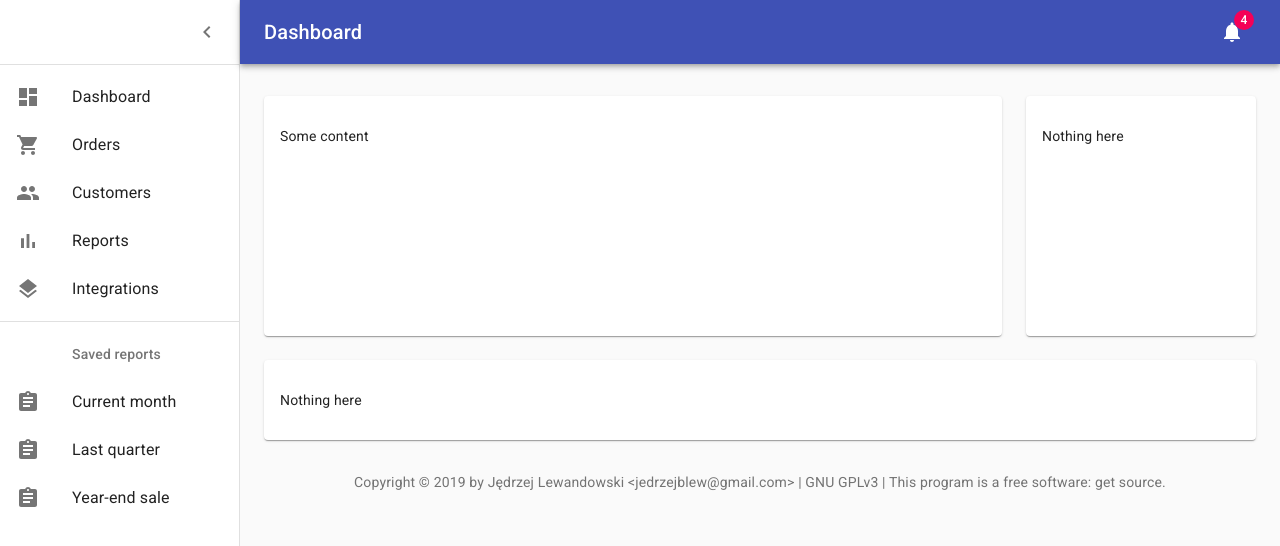
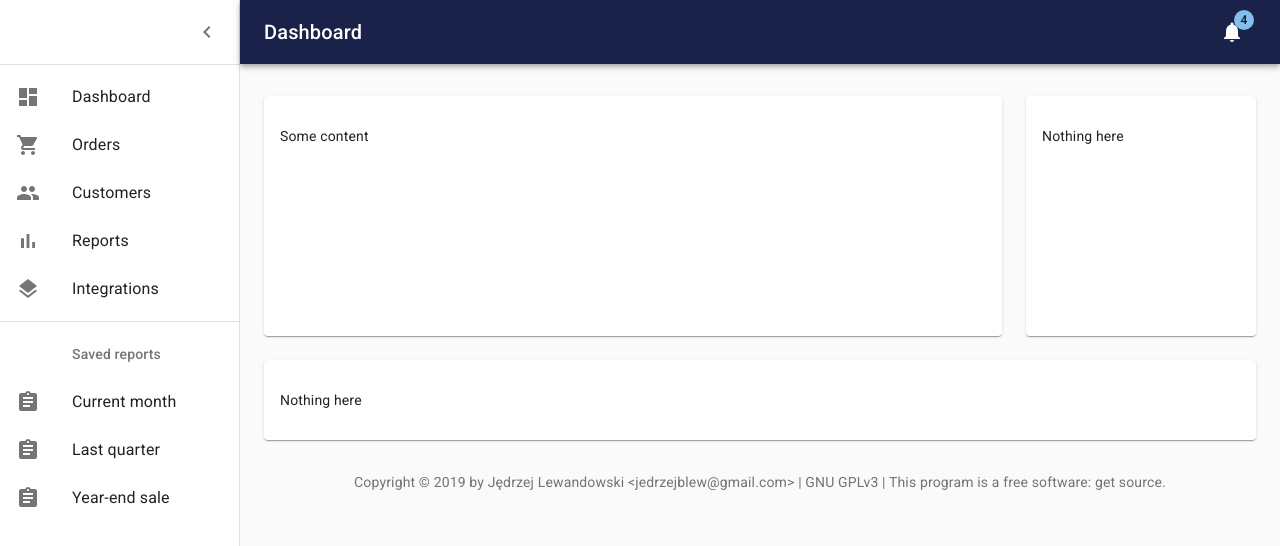
Before and after one commit to Jblew/iot-timeseries-label-react-ui, a React (Create React App) app: page / in a window 1280 px wide. Shown: the top 546 px of the page. Built offline with nearby package versions, Linux system fonts and the light colour scheme.

Commit message:
feat: configure theme

```diff
--- a/src/App.tsx
+++ b/src/App.tsx
@@ -1,13 +1,17 @@
+import { ThemeProvider } from "@material-ui/styles";
 import React from "react";
 
 import DrawerLayour from "./components/layout/DrawerLayout";
 import Menu from "./components/Menu";
+import theme from "./theme";
 
 function App() {
     return (
-        <DrawerLayour menu={<Menu />}>
-            <p>Some content</p>
-        </DrawerLayour>
+        <ThemeProvider theme={theme}>
+            <DrawerLayour menu={<Menu />}>
+                <p>Some content</p>
+            </DrawerLayour>
+        </ThemeProvider>
     );
 }
 
--- /dev/null
+++ b/src/theme.ts
@@ -0,0 +1,10 @@
+import { createMuiTheme } from "@material-ui/core/styles";
+
+const theme = createMuiTheme({
+    palette: {
+        primary: { main: "#1A224A" },
+        secondary: { main: "#84BEEB" },
+    },
+});
+
+export default theme;
```
